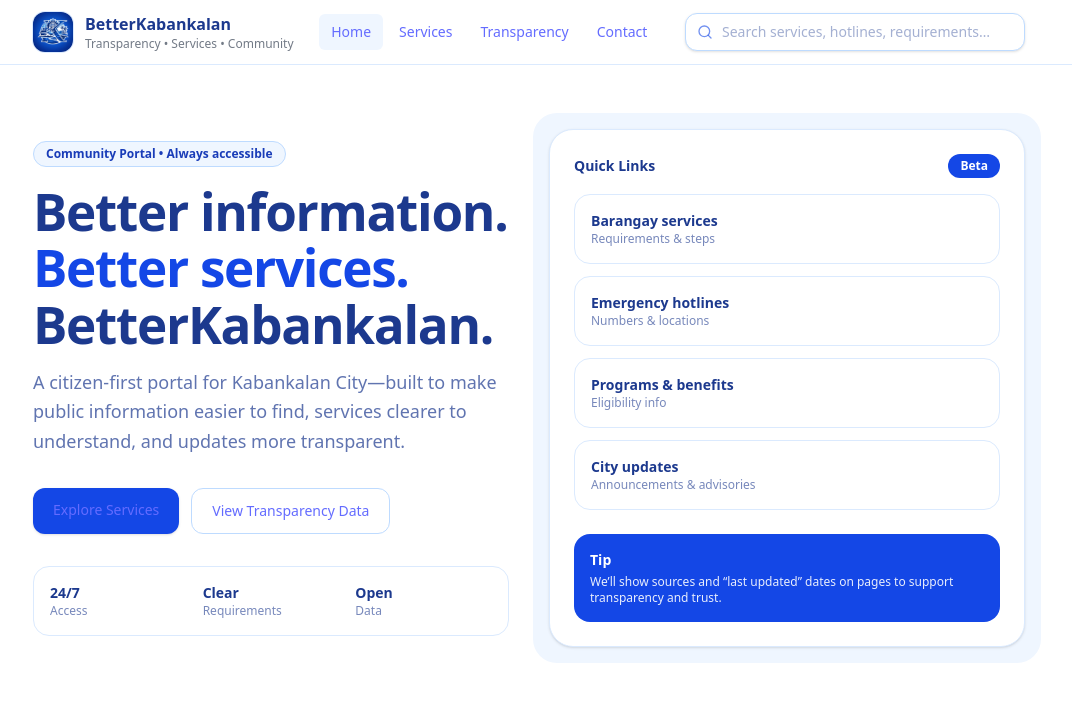
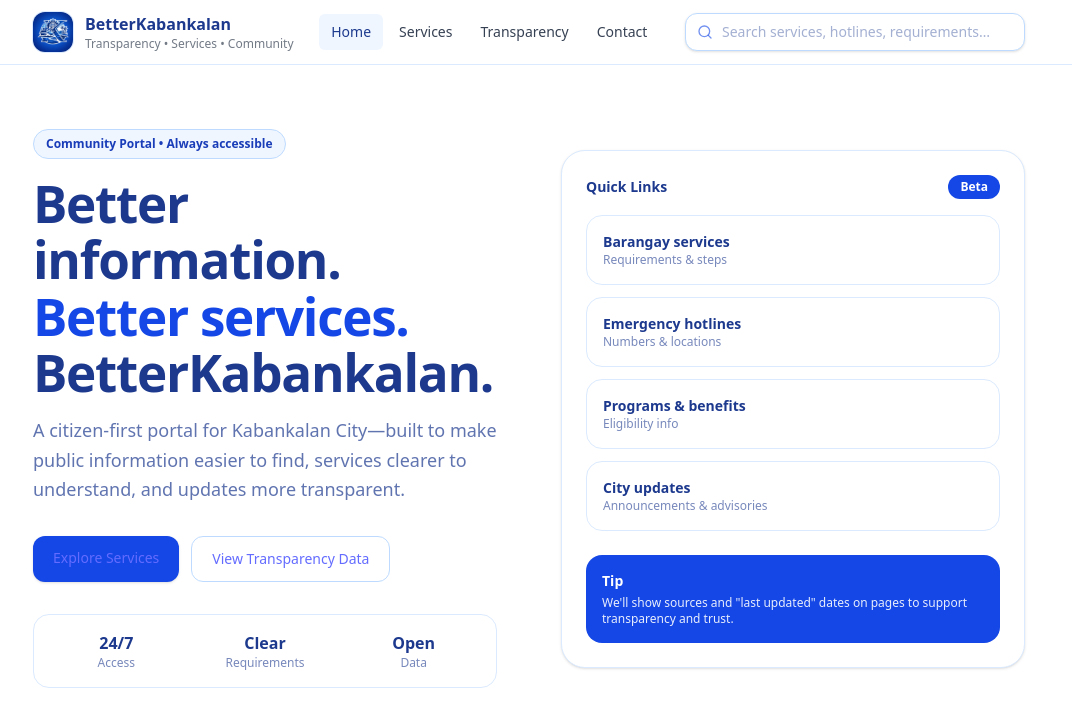
Before and after one commit to betterkabankalan/betterkabankalan, a React (Vite) app: page / in a window 1280 px wide. Shown: the top 726 px of the page, without its empty margins (111-1183 px from the left). Built offline with nearby package versions, Linux system fonts and the light colour scheme.

Commit message:
initiate: hero section, responsive and added modify text color for the header links

```diff
--- a/src/components/Header.tsx
+++ b/src/components/Header.tsx
@@ -3,11 +3,9 @@ import { useEffect, useMemo, useState } from "react";
 import { Menu, X, Search } from "lucide-react";
 
 const navLinkClass = ({ isActive }: { isActive: boolean }) =>
-  [
-    "rounded-xl px-4 py-3 text-base font-semibold transition",
-    "text-blue-800 hover:bg-blue-50 hover:text-blue-900",
-    isActive ? "bg-blue-50 text-blue-900" : "",
-  ].join(" ");
+  isActive
+    ? "rounded-xl px-4 py-3 text-base font-semibold transition bg-blue-50 !text-blue-900"
+    : "rounded-xl px-4 py-3 text-base font-semibold transition !text-gray-700 hover:bg-blue-50 hover:!text-blue-900";
 
 export default function Header() {
   const navigate = useNavigate();
@@ -42,7 +40,7 @@ export default function Header() {
 
   return (
     <header className="sticky top-0 z-40 border-b border-blue-100 bg-white/90 backdrop-blur">
-      <div className="mx-auto md:max-w-[80%] px-4">
+      <div className="mx-auto md:max-w-[80%] md:px-4">
         <div className="flex items-center justify-between py-3">
           <Link to="/" className="flex items-center gap-3 min-w-0">
             <div className="h-10 w-10 shrink-0 overflow-hidden rounded-xl bg-white ring-1 ring-blue-100">
@@ -71,11 +69,9 @@ export default function Header() {
             <NavLink
               to="/"
               className={({ isActive }) =>
-                [
-                  "rounded-md px-3 py-2 text-sm font-medium transition",
-                  "text-blue-700 hover:bg-blue-50 hover:text-blue-800",
-                  isActive ? "bg-blue-50 text-blue-900" : "",
-                ].join(" ")
+                isActive
+                  ? "rounded-md px-3 py-2 text-sm font-medium transition bg-blue-50 !text-blue-900"
+                  : "rounded-md px-3 py-2 text-sm font-medium transition !text-gray-700 hover:bg-blue-50 hover:!text-blue-800"
               }
             >
               Home
@@ -83,11 +79,9 @@ export default function Header() {
             <NavLink
               to="/services"
               className={({ isActive }) =>
-                [
-                  "rounded-md px-3 py-2 text-sm font-medium transition",
-                  "text-blue-700 hover:bg-blue-50 hover:text-blue-800",
-                  isActive ? "bg-blue-50 text-blue-900" : "",
-                ].join(" ")
+                isActive
+                  ? "rounded-md px-3 py-2 text-sm font-medium transition bg-blue-50 !text-blue-900"
+                  : "rounded-md px-3 py-2 text-sm font-medium transition !text-gray-700 hover:bg-blue-50 hover:!text-blue-800"
               }
             >
               Services
@@ -95,11 +89,9 @@ export default function Header() {
             <NavLink
               to="/transparency"
               className={({ isActive }) =>
-                [
-                  "rounded-md px-3 py-2 text-sm font-medium transition",
-                  "text-blue-700 hover:bg-blue-50 hover:text-blue-800",
-                  isActive ? "bg-blue-50 text-blue-900" : "",
-                ].join(" ")
+                isActive
+                  ? "rounded-md px-3 py-2 text-sm font-medium transition bg-blue-50 !text-blue-900"
+                  : "rounded-md px-3 py-2 text-sm font-medium transition !text-gray-700 hover:bg-blue-50 hover:!text-blue-800"
               }
             >
               Transparency
@@ -107,11 +99,9 @@ export default function Header() {
             <NavLink
               to="/contact"
               className={({ isActive }) =>
-                [
-                  "rounded-md px-3 py-2 text-sm font-medium transition",
-                  "text-blue-700 hover:bg-blue-50 hover:text-blue-800",
-                  isActive ? "bg-blue-50 text-blue-900" : "",
-                ].join(" ")
+                isActive
+                  ? "rounded-md px-3 py-2 text-sm font-medium transition bg-blue-50 !text-blue-900"
+                  : "rounded-md px-3 py-2 text-sm font-medium transition !text-gray-700 hover:bg-blue-50 hover:!text-blue-800"
               }
             >
               Contact
@@ -120,7 +110,9 @@ export default function Header() {
 
           <form onSubmit={onSubmit} className="hidden lg:block" role="search">
             <div className="relative">
-              <Search className="pointer-events-none absolute left-3 top-1/2 h-4 w-4 -translate-y-1/2 text-blue-700/60" />
+              <div className="pointer-events-none absolute left-3 top-1/2 -translate-y-1/2 text-blue-700/60">
+                <Search className="h-4 w-4" />
+              </div>
               <input
                 value={q}
                 onChange={(e) => setQ(e.target.value)}
@@ -135,18 +127,15 @@ export default function Header() {
 
           <button
             type="button"
-            className="lg:hidden inline-flex h-10 w-10 items-center justify-center rounded-xl border border-blue-200 bg-white hover:bg-blue-50 transition-colors"
+            className="lg:hidden inline-flex h-10 w-10 items-center justify-center rounded-xl border border-blue-200 bg-white text-blue-800 hover:bg-blue-50 transition-colors"
             aria-label={mobileOpen ? "Close menu" : "Open menu"}
             aria-expanded={mobileOpen}
             onClick={() => setMobileOpen((v) => !v)}
           >
             {mobileOpen ? (
-              <X className="h-5 w-5 stroke-blue-800 stroke-2" strokeWidth={2} />
+              <X className="h-5 w-5" strokeWidth={2} />
             ) : (
-              <Menu
-                className="h-5 w-5 stroke-blue-800 stroke-2"
-                strokeWidth={2}
-              />
+              <Menu className="h-5 w-5" strokeWidth={2} />
             )}
           </button>
         </div>
@@ -177,24 +166,23 @@ export default function Header() {
           aria-modal="true"
           aria-label="Mobile menu"
         >
-          <div className="mx-auto max-w-[80%] px-4 pt-4 pb-6 min-h-screen flex flex-col">
+          <div className="mx-auto max-w-full md:max-w-[80%] px-4 pt-4 pb-6 min-h-screen flex flex-col">
             <div className="flex items-center justify-end">
               <button
                 type="button"
-                className="inline-flex h-10 w-10 items-center justify-center rounded-xl border border-blue-200 bg-white hover:bg-blue-50 transition-colors"
+                className="inline-flex h-10 w-10 items-center justify-center rounded-xl border border-blue-200 bg-white text-blue-800 hover:bg-blue-50 transition-colors"
                 aria-label="Close menu"
                 onClick={() => setMobileOpen(false)}
               >
-                <X
-                  className="h-5 w-5 stroke-blue-800 stroke-2"
-                  strokeWidth={2}
-                />
+                <X className="h-5 w-5" strokeWidth={2} />
               </button>
             </div>
 
             <form onSubmit={onSubmit} className="mt-4" role="search">
               <div className="relative">
-                <Search className="pointer-events-none absolute left-3 top-1/2 h-4 w-4 -translate-y-1/2 text-blue-700/60" />
+                <div className="pointer-events-none absolute left-3 top-1/2 -translate-y-1/2 text-blue-700/60">
+                  <Search className="h-4 w-4" />
+                </div>
                 <input
                   value={q}
                   onChange={(e) => setQ(e.target.value)}
--- a/src/components/Hero.tsx
+++ b/src/components/Hero.tsx
@@ -2,72 +2,77 @@ import { Link } from "react-router-dom";
 
 export default function Hero() {
   return (
-    <section className="bg-white min-w-screen">
-      <div className="mx-auto md:max-w-[80%] px-4 py-12 md:py-16">
-        <div className="grid items-center gap-10 md:grid-cols-2">
-          <div>
-            <div className="inline-flex items-center rounded-full border border-blue-200 bg-blue-50 px-3 py-1 text-xs font-semibold text-blue-800">
+    <section className="bg-white min-w-screen w-full overflow-hidden">
+      <div className="mx-auto max-w-[90%] sm:max-w-[80%] lg:max-w-[80%] py-8 sm:py-12 lg:py-16 px-4">
+        <div className="grid items-center gap-8 lg:gap-12 xl:gap-16 lg:grid-cols-2">
+          <div className="w-full">
+            <div className="inline-flex items-center rounded-full border border-blue-200 bg-blue-50 px-3 py-1.5 text-xs font-semibold text-blue-800">
               Community Portal • Always accessible
             </div>
 
-            <h1 className="mt-4 text-4xl font-extrabold tracking-tight text-blue-900 md:text-5xl">
+            <h1 className="mt-4 text-2xl sm:text-3xl md:text-4xl font-extrabold tracking-tight text-blue-900 lg:text-5xl leading-tight">
               Better information.
               <span className="block text-blue-700">Better services.</span>
-              BetterKabankalan.
+              <span className="block">BetterKabankalan.</span>
             </h1>
 
-            <p className="mt-4 text-base leading-relaxed text-blue-900/70 md:text-lg">
+            <p className="mt-3 sm:mt-4 text-sm sm:text-base leading-relaxed text-blue-900/70 lg:text-lg max-w-prose">
               A citizen-first portal for Kabankalan City—built to make public
               information easier to find, services clearer to understand, and
               updates more transparent.
             </p>
 
-            <div className="mt-8 flex flex-col gap-3 sm:flex-row">
+            <div className="mt-6 sm:mt-8 flex flex-col gap-3 sm:flex-row sm:flex-wrap">
               <Link
                 to="/services"
-                className="inline-flex justify-center rounded-xl bg-blue-700 px-5 py-3 text-sm font-semibold text-white shadow-sm transition hover:bg-blue-800 focus:outline-none focus:ring-2 focus:ring-blue-300"
+                className="inline-flex justify-center rounded-xl bg-blue-700 px-5 py-2.5 sm:py-3 text-sm font-semibold text-white shadow-sm transition hover:bg-blue-800 focus:outline-none focus:ring-2 focus:ring-blue-300"
               >
                 Explore Services
               </Link>
 
               <Link
                 to="/transparency"
-                className="inline-flex justify-center rounded-xl border border-blue-200 bg-white px-5 py-3 text-sm font-semibold text-blue-800 transition hover:bg-blue-50 focus:outline-none focus:ring-2 focus:ring-blue-200"
+                className="inline-flex justify-center rounded-xl border border-blue-200 bg-white px-5 py-2.5 sm:py-3 text-sm font-semibold text-blue-800 transition hover:bg-blue-50 focus:outline-none focus:ring-2 focus:ring-blue-200"
               >
                 View Transparency Data
               </Link>
             </div>
 
-            <div className="mt-8 grid grid-cols-3 gap-4 rounded-2xl border border-blue-100 bg-white p-4">
-              <div>
-                <div className="text-sm font-semibold text-blue-900">24/7</div>
+            <div className="mt-6 sm:mt-8 grid grid-cols-3 gap-3 sm:gap-4 rounded-2xl border border-blue-100 bg-white p-3 sm:p-4">
+              <div className="text-center">
+                <div className="text-sm sm:text-base font-semibold text-blue-900">
+                  24/7
+                </div>
                 <div className="text-xs text-blue-900/60">Access</div>
               </div>
-              <div>
-                <div className="text-sm font-semibold text-blue-900">Clear</div>
+              <div className="text-center">
+                <div className="text-sm sm:text-base font-semibold text-blue-900">
+                  Clear
+                </div>
                 <div className="text-xs text-blue-900/60">Requirements</div>
               </div>
-              <div>
-                <div className="text-sm font-semibold text-blue-900">Open</div>
+              <div className="text-center">
+                <div className="text-sm sm:text-base font-semibold text-blue-900">
+                  Open
+                </div>
                 <div className="text-xs text-blue-900/60">Data</div>
               </div>
             </div>
           </div>
 
-          {/* Visual panel (no images yet, pure design) */}
-          <div className="relative">
-            <div className="absolute -inset-4 rounded-3xl bg-blue-50" />
-            <div className="relative rounded-3xl border border-blue-100 bg-white p-6 shadow-sm">
-              <div className="flex items-center justify-between">
-                <div className="text-sm font-semibold text-blue-900">
+          <div className="relative mt-8 lg:mt-0 w-full">
+            <div className="absolute -inset-2 sm:-inset-4 rounded-3xl bg-blue-50 -z-10" />
+            <div className="relative rounded-2xl sm:rounded-3xl border border-blue-100 bg-white p-4 sm:p-5 lg:p-6 shadow-sm w-full overflow-hidden">
+              <div className="flex items-center justify-between gap-2">
+                <div className="text-sm font-semibold text-blue-900 truncate">
                   Quick Links
                 </div>
-                <span className="rounded-full bg-blue-700 px-3 py-1 text-xs font-semibold text-white">
+                <span className="rounded-full bg-blue-700 px-2.5 sm:px-3 py-1 text-xs font-semibold text-white whitespace-nowrap flex-shrink-0">
                   Beta
                 </span>
               </div>
 
-              <div className="mt-4 grid gap-3">
+              <div className="mt-4 grid gap-2.5 sm:gap-3 w-full">
                 {[
                   { title: "Barangay services", desc: "Requirements & steps" },
                   { title: "Emergency hotlines", desc: "Numbers & locations" },
@@ -76,20 +81,22 @@ export default function Hero() {
                 ].map((item) => (
                   <div
                     key={item.title}
-                    className="rounded-2xl border border-blue-100 bg-white p-4 transition hover:bg-blue-50"
+                    className="rounded-xl sm:rounded-2xl border border-blue-100 bg-white p-3 sm:p-4 transition hover:bg-blue-50 cursor-pointer w-full"
                   >
-                    <div className="text-sm font-semibold text-blue-900">
+                    <div className="text-sm font-semibold text-blue-900 break-words">
                       {item.title}
                     </div>
-                    <div className="text-xs text-blue-900/60">{item.desc}</div>
+                    <div className="text-xs text-blue-900/60 break-words">
+                      {item.desc}
+                    </div>
                   </div>
                 ))}
               </div>
 
-              <div className="mt-6 rounded-2xl bg-blue-700 p-4 text-white">
+              <div className="mt-4 sm:mt-6 rounded-xl sm:rounded-2xl bg-blue-700 p-3 sm:p-4 text-white w-full">
                 <div className="text-sm font-semibold">Tip</div>
-                <div className="mt-1 text-xs opacity-90">
-                  We’ll show sources and “last updated” dates on pages to
+                <div className="mt-1 text-xs opacity-90 break-words">
+                  We'll show sources and "last updated" dates on pages to
                   support transparency and trust.
                 </div>
               </div>
```
